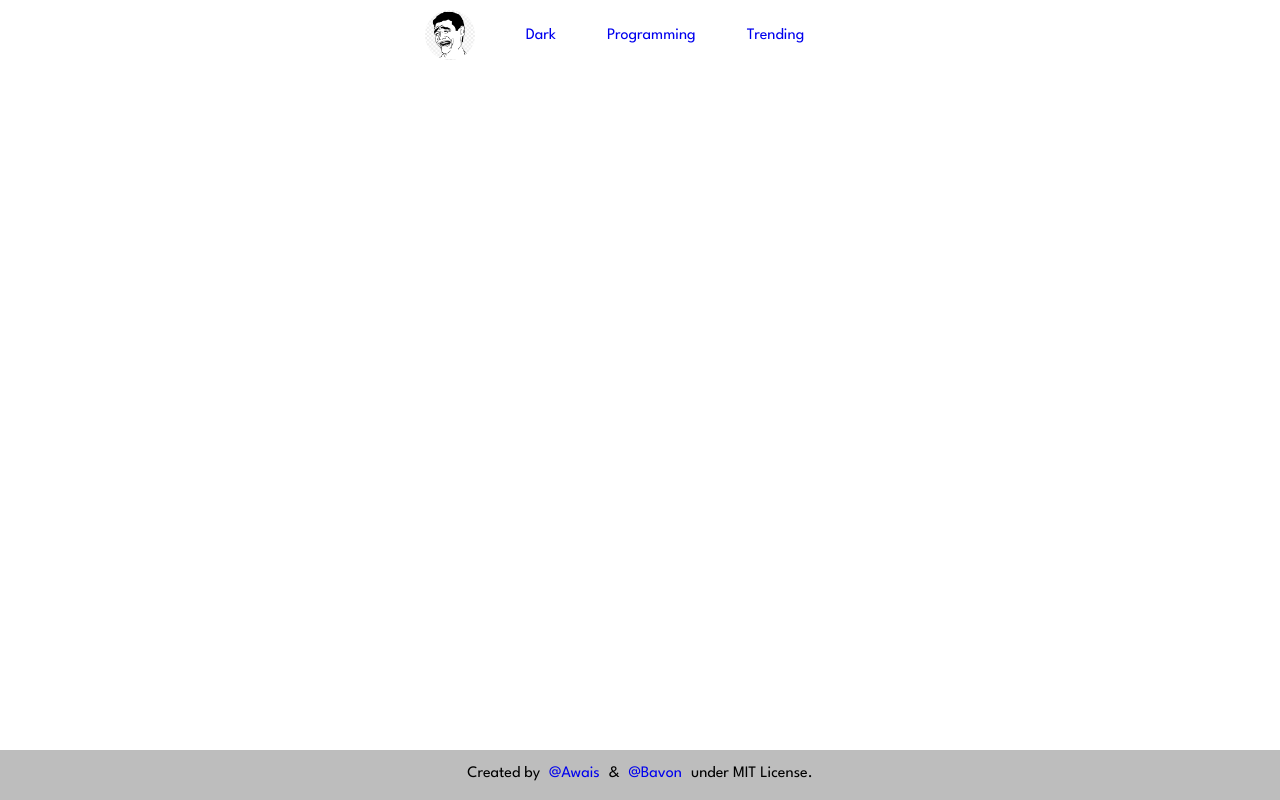
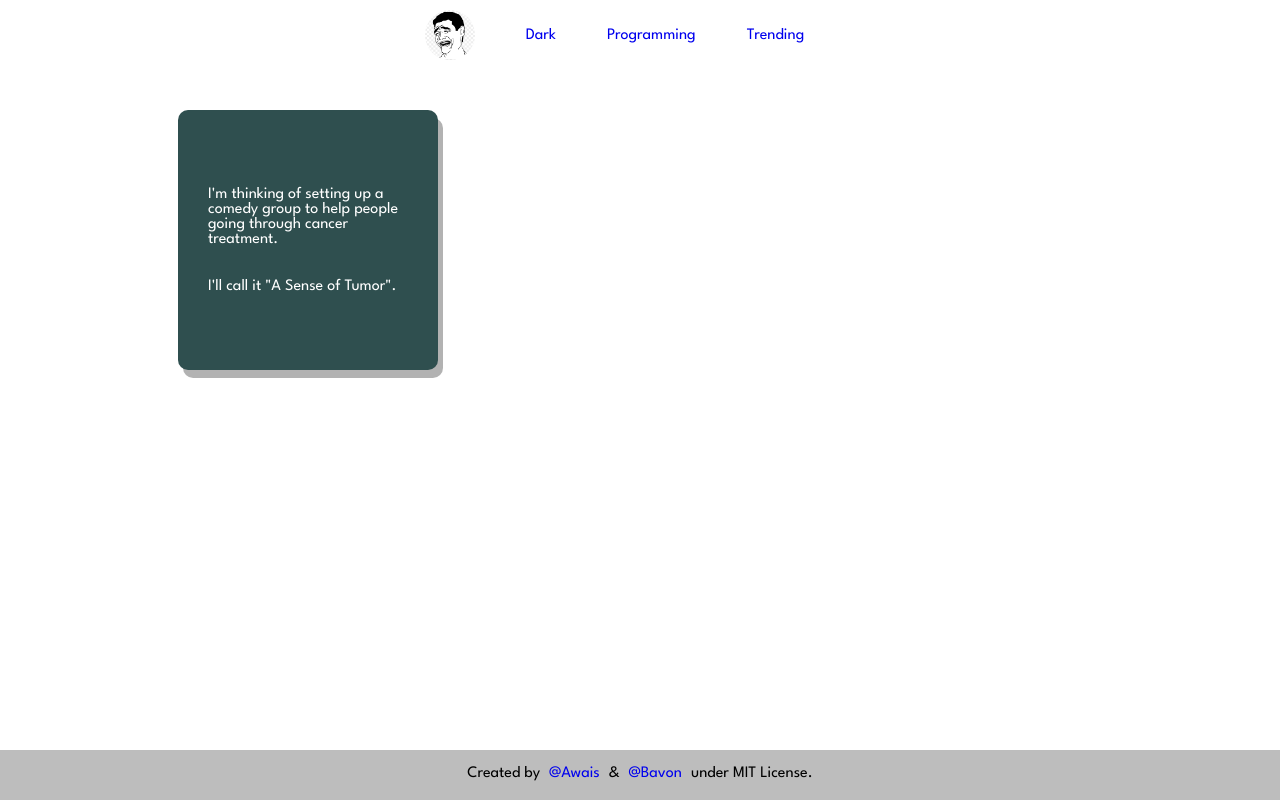
Before and after one commit to awais-amjed/giggy, a website built with webpack: page src/index.html in a window 1280 px wide. Built offline with nearby package versions, Linux system fonts and the light colour scheme.

Commit message:
Add basic Joke Container

```diff
--- a/src/index.html
+++ b/src/index.html
@@ -20,6 +20,17 @@
 		<a href="#">Trending</a>
 	</header>
 
+	<body>
+		<section id="jokes-list">
+			<div class="joke-card">
+				<div class="joke-background">
+					<p>I'm thinking of setting up a comedy group to help people going through cancer treatment.</p>
+					<p>I'll call it "A Sense of Tumor".</p>
+				</div>
+			</div>
+		</section>
+	</body>
+
 	<footer>
 		<p>Created by
 			<a href="https://github.com/awais-amjed" target="_blank" rel="noopener noreferrer">@Awais</a>
--- a/src/style.css
+++ b/src/style.css
@@ -34,6 +34,26 @@ a:hover {
   cursor: pointer;
 }
 
+#jokes-list {
+  margin: 50px;
+}
+
+.joke-card {
+  color: white;
+}
+
+.joke-background {
+  background-color: darkslategrey;
+  border-radius: 10px;
+  padding: 30px;
+  display: flex;
+  flex-direction: column;
+  justify-content: center;
+  height: 200px;
+  width: 200px;
+  box-shadow: 5px 8px rgba(0, 0, 0, 0.3);
+}
+
 footer {
   background-color: #bdbdbd;
   position: fixed;
```
